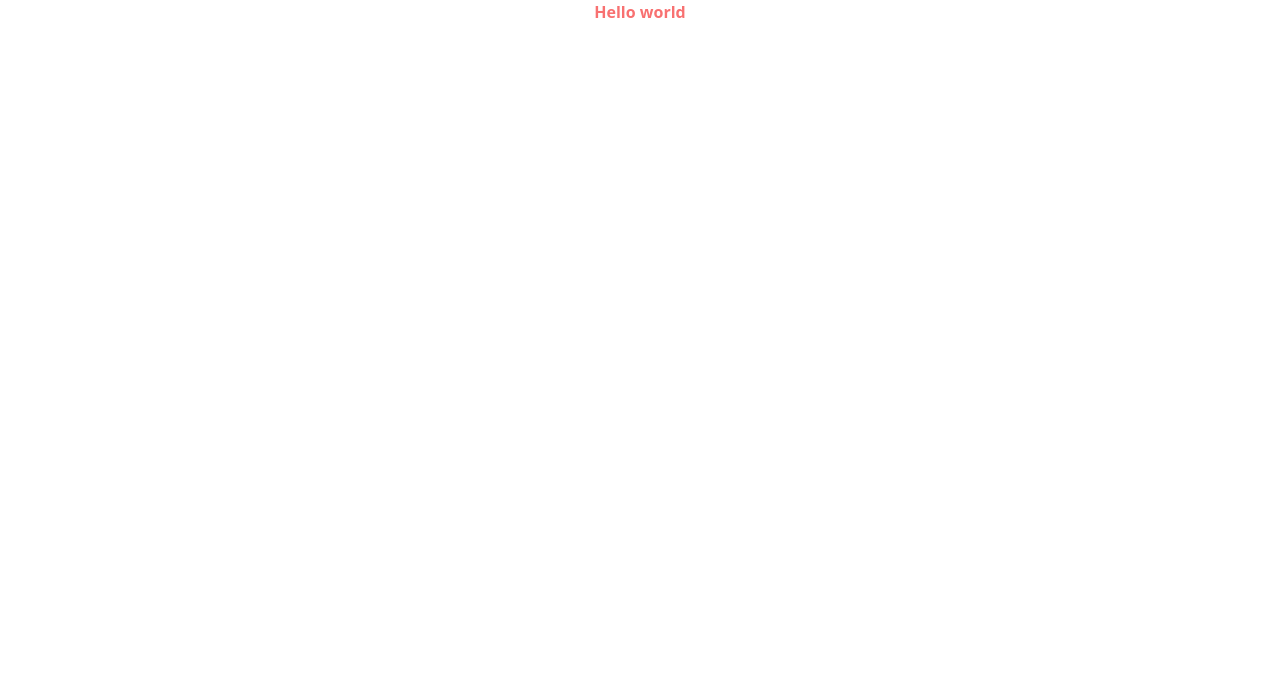
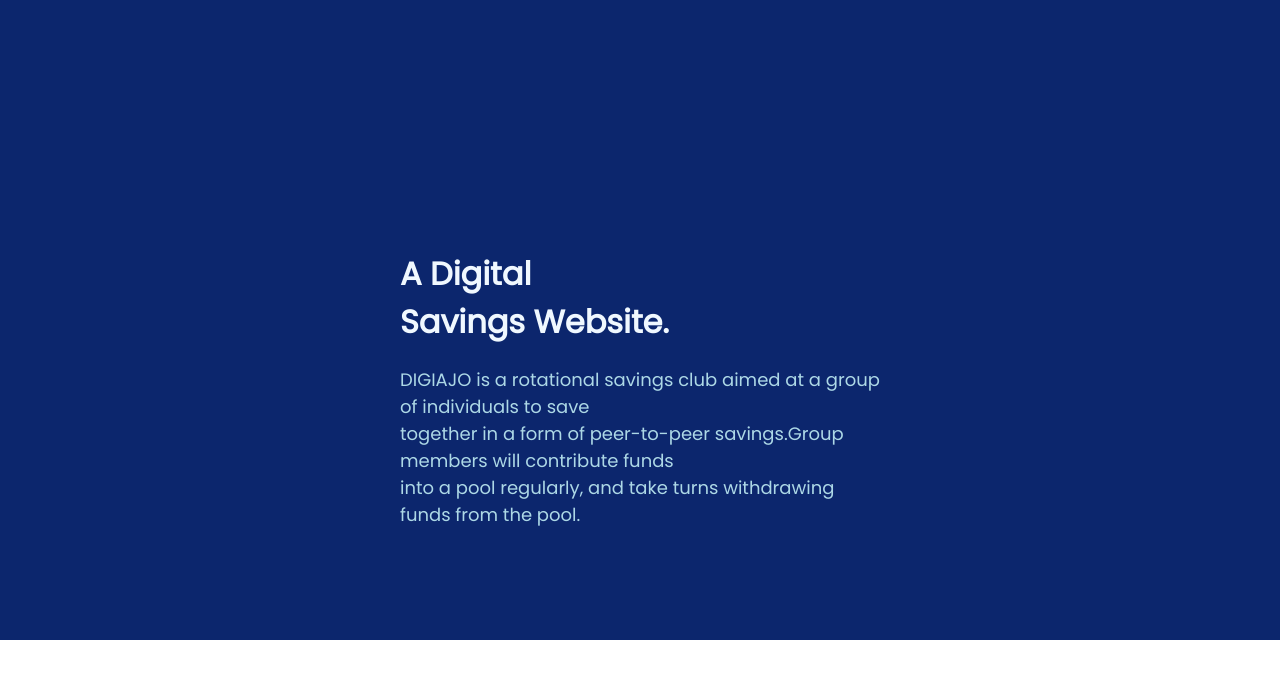
Before and after one commit to princessbolade/DIGIAJO, a React (Create React App) app: page / in a window 1280 px wide. Shown: the top 678 px of the page. Built offline with nearby package versions, Linux system fonts and the light colour scheme.

Commit message:
Few changes

```diff
--- a/public/index.html
+++ b/public/index.html
@@ -15,6 +15,11 @@
       user's mobile device or desktop. See https://developers.google.com/web/fundamentals/web-app-manifest/
     -->
     <link rel="manifest" href="%PUBLIC_URL%/manifest.json" />
+    <link rel="preconnect" href="https://fonts.gstatic.com" />
+    <link
+      href="https://fonts.googleapis.com/css2?family=Poppins&display=swap"
+      rel="stylesheet"
+    />
     <!--
       Notice the use of %PUBLIC_URL% in the tags above.
       It will be replaced with the URL of the `public` folder during the build.
--- a/src/App.css
+++ b/src/App.css
@@ -1,38 +1,3 @@
 .App {
-  text-align: center;
+  font-family: "Poppins", sans-serif;
 }
-
-.App-logo {
-  height: 40vmin;
-  pointer-events: none;
-}
-
-@media (prefers-reduced-motion: no-preference) {
-  .App-logo {
-    animation: App-logo-spin infinite 20s linear;
-  }
-}
-
-.App-header {
-  background-color: #282c34;
-  min-height: 100vh;
-  display: flex;
-  flex-direction: column;
-  align-items: center;
-  justify-content: center;
-  font-size: calc(10px + 2vmin);
-  color: white;
-}
-
-.App-link {
-  color: #61dafb;
-}
-
-@keyframes App-logo-spin {
-  from {
-    transform: rotate(0deg);
-  }
-  to {
-    transform: rotate(360deg);
-  }
-}
--- a/src/App.js
+++ b/src/App.js
@@ -1,9 +1,16 @@
+import React from 'react';
+
+import Header from "../src/components/header/header.componet";
+import LandingPage from './pages/landingpage/landingpage.component';
+
 import "./App.css";
+
 
 function App() {
   return (
     <div className="App">
-      <h1 className="font-bold text-red-400 ">Hello world</h1>
+      <Header />
+      <LandingPage />
     </div>
   );
 }
--- /dev/null
+++ b/src/components/header/header.componet.jsx
@@ -0,0 +1,13 @@
+import React from "react";
+
+// import DigiajoLogo from "../../assets/digiajologo.jpg";
+
+import "./header.styles.css";
+
+const Header = () => (
+  <div className="header">
+    {/* <img src={DigiajoLogo} width="200px" alt="Digiajo logo" /> */}
+  </div>
+);
+
+export default Header;
--- /dev/null
+++ b/src/components/header/header.styles.css
@@ -0,0 +1,3 @@
+/* .header {
+  background-color: #0c266d;
+} */
--- /dev/null
+++ b/src/pages/landingpage/landingpage.component.jsx
@@ -0,0 +1,25 @@
+import React from "react";
+
+import "./landingpage.css";
+
+const LandingPage = () => (
+  <div className="landingpage">
+    <div className="body">
+      <h1 className="landingheader">
+        <strong>
+          A Digital <br /> Savings Website.
+        </strong>
+      </h1>
+      <p className="landingtext">
+        DIGIAJO is a rotational savings club aimed at a group of individuals to
+        save <br /> together in a form of peer-to-peer savings.Group members
+        will contribute funds
+        <br /> into a pool regularly, and take turns withdrawing funds from the
+        pool.
+      </p>
+      <button className="getstartedbutton">GET STARTED</button>
+    </div>
+  </div>
+);
+
+export default LandingPage;
--- /dev/null
+++ b/src/pages/landingpage/landingpage.css
@@ -0,0 +1,30 @@
+.body {
+  width: 100%;
+}
+
+.landingpage {
+  background-color: #0c266d;
+  height: 80vh;
+  color: aliceblue;
+  padding: 250px 400px;
+}
+.landingheader {
+  color: aliceblue;
+  font-size: xx-large;
+  text-align: left;
+}
+.landingtext {
+  color: lightblue;
+  font-size: large;
+  text-align: left;
+  padding-top: 20px;
+}
+.getstartedbutton {
+  background-color: blue;
+  border: none;
+  padding: 15px 32px;
+  margin: 25px;
+  cursor: pointer;
+  text-decoration: none;
+  margin-left: -950px;
+}
```
Also changed, not shown: src/assets/digiajologo.jpg (added).
